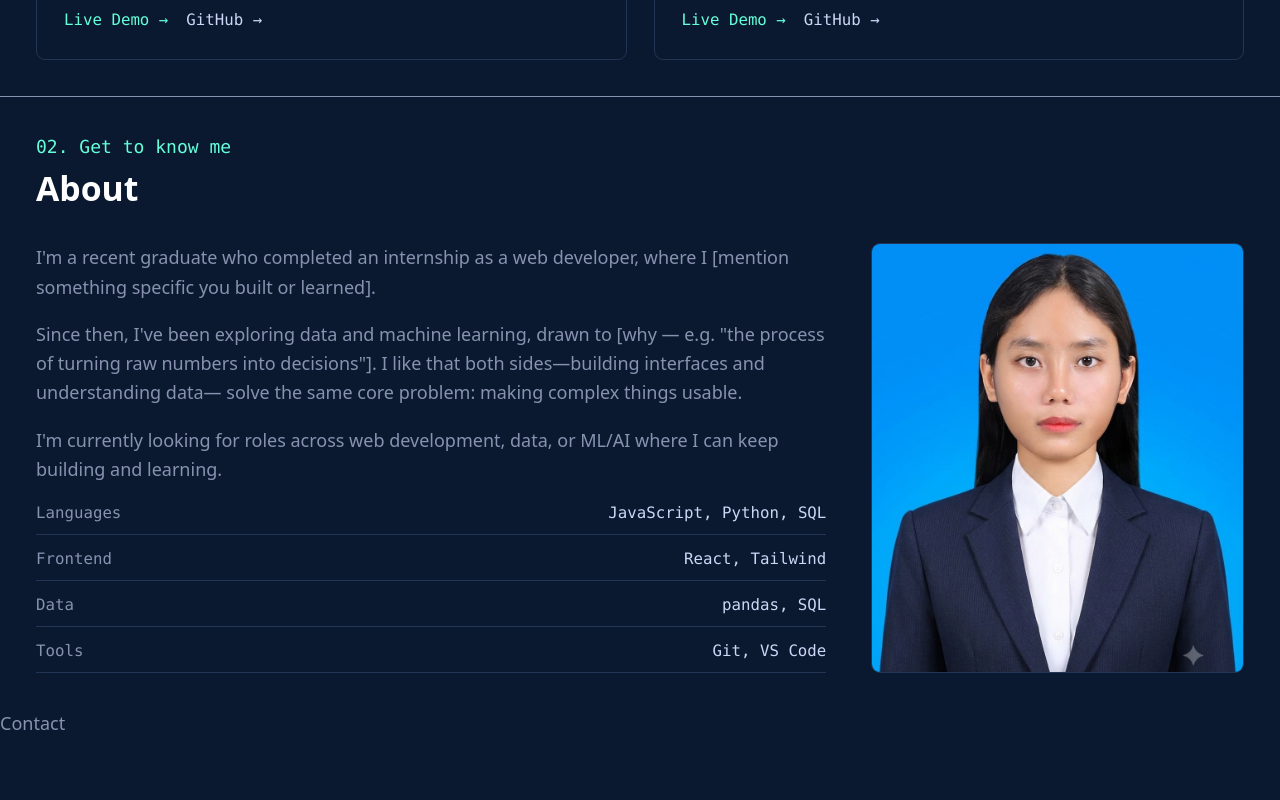
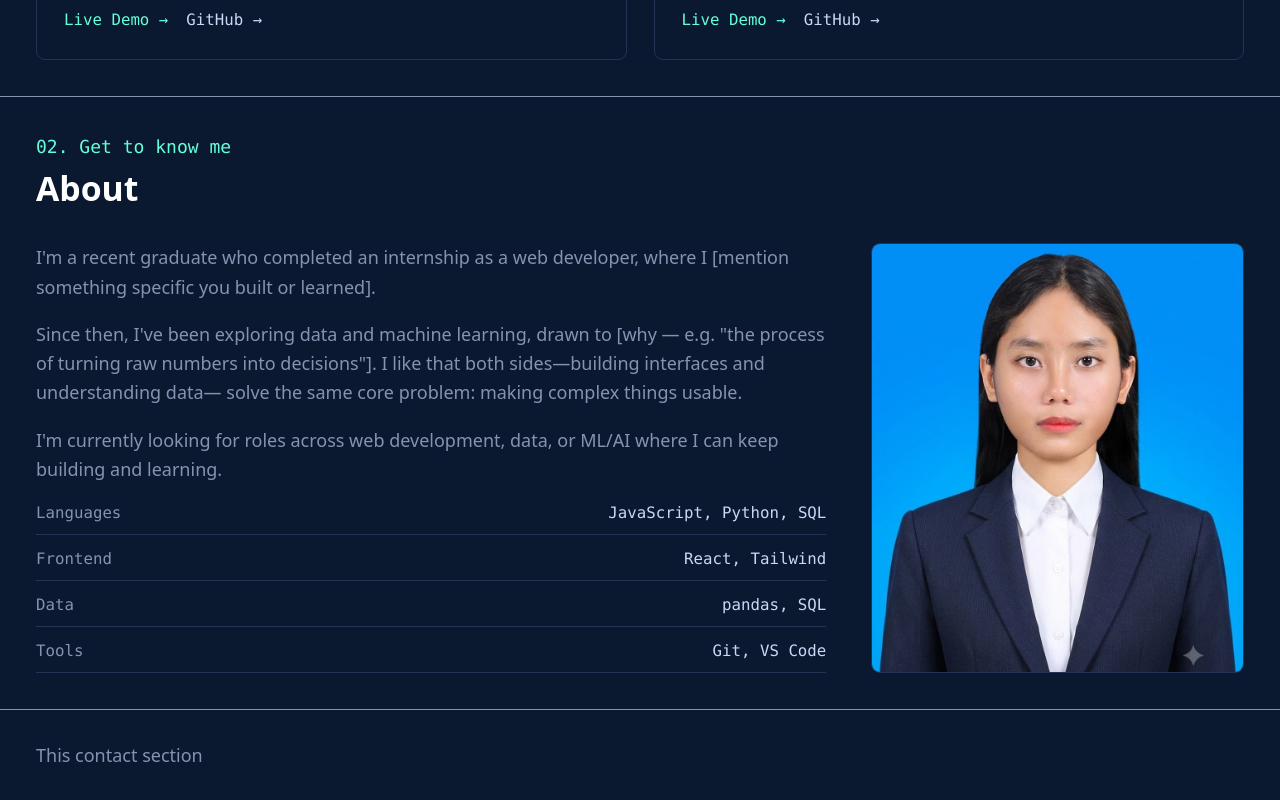
Before and after one commit to thidarr/Personal_Portfolio, a React (Vite) app in the folder my-portfolio/: page / in a window 1280 px wide. Shown: the part 1073-1873 px from the top of the page. Before the commit the page ends 1811 px from the top, so only its background shows below. Built offline with nearby package versions, Linux system fonts and the light colour scheme.

Commit message:
contact section

```diff
--- a/my-portfolio/src/App.jsx
+++ b/my-portfolio/src/App.jsx
@@ -1,6 +1,7 @@
 import Hero from "./components/Hero";
 import Projects from "./components/Project";
 import About from "./components/About";
+import Contact from "./components/Contact";
 
 function App() {
   return (
@@ -9,7 +10,7 @@ function App() {
       <Hero />
       <Projects />
       <About />
-      <section id="contact">Contact</section>
+      <Contact />
     </div>
   );
 }
--- /dev/null
+++ b/my-portfolio/src/components/Contact.jsx
@@ -0,0 +1,14 @@
+import { projects } from '../data/project';
+import ProjectCard from './ProjectCard';
+
+function Contact() {
+    return (
+        <section id="contact" className="border-t border-line px-4 py-4 sm:px-8 sm:py-8">
+            <h1>
+                This contact section
+            </h1>
+        </section>
+    );
+}
+
+export default Contact;
```
